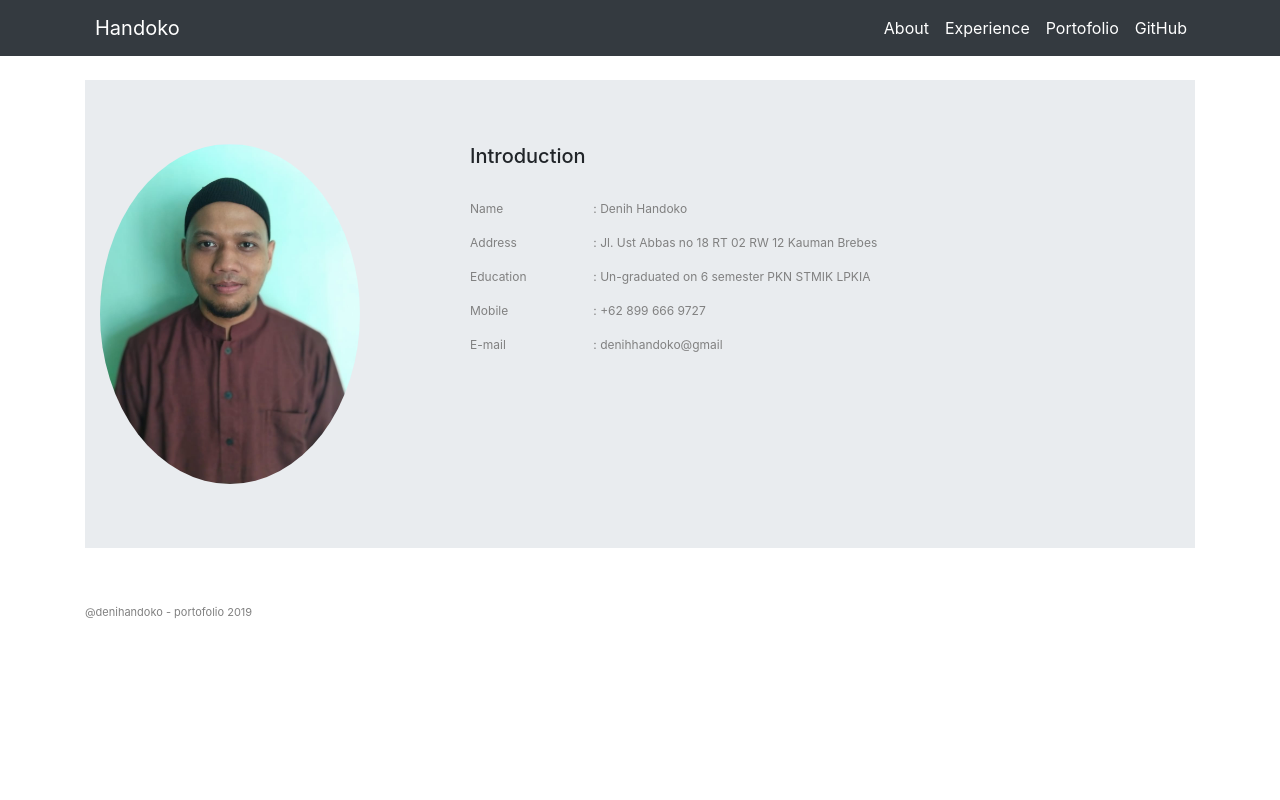
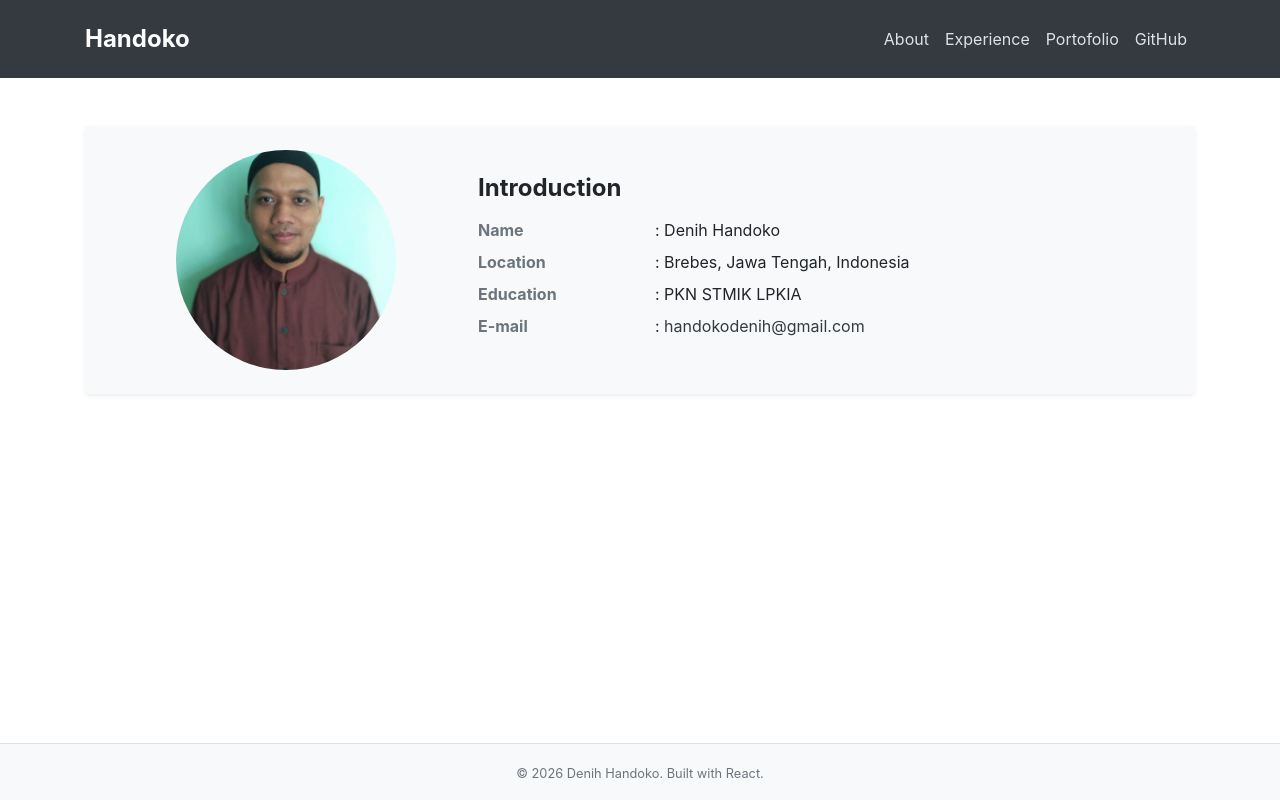
Before and after one commit to handole/denihandoko, a React (Create React App) app: page /about in a window 1280 px wide. Built offline with nearby package versions, Linux system fonts and the light colour scheme.

Commit message:
optimal portofolio

```diff
--- a/package.json
+++ b/package.json
@@ -5,9 +5,7 @@
   "dependencies": {
     "bootstrap": "^4.3.1",
     "react": "^16.11.0",
-    "react-bootstrap": "^1.0.0-beta.14",
     "react-dom": "^16.11.0",
-    "react-mdl": "^1.11.0",
     "react-router-dom": "^5.1.2",
     "react-scripts": "3.2.0",
     "reactstrap": "^8.1.1"
--- a/src/App.css
+++ b/src/App.css
@@ -1,137 +1,25 @@
-/* Navigation landing */
-navTitle {
-  font-family: 'Gill Sans', 'Gill Sans MT', Calibri, 'Trebuchet MS', sans-serif;
-  color: gainsboro;
-  font-size: medium;
-  font-weight: bold;
+/* Application Styles */
+
+body {
+  margin: 0;
+  font-family: -apple-system, BlinkMacSystemFont, 'Segoe UI', 'Roboto', 'Oxygen',
+    'Ubuntu', 'Cantarell', 'Fira Sans', 'Droid Sans', 'Helvetica Neue',
+    sans-serif;
+  -webkit-font-smoothing: antialiased;
+  -moz-osx-font-smoothing: grayscale;
 }
 
-a {
-  padding: 10px;
+code {
+  font-family: source-code-pro, Menlo, Monaco, Consolas, 'Courier New',
+    monospace;
 }
 
-a,
-a:visited {
-  color: blue;
+/* Nav Link hover adjustment */
+.navbar-dark .navbar-nav .nav-link {
+  color: rgba(255, 255, 255, 0.85);
+  transition: color 0.2s ease-in-out;
 }
 
-a.active {
-  color: red;
+.navbar-dark .navbar-nav .nav-link:hover {
+  color: #ffffff;
 }
-
-.header-color {
-  background: #833ab4;  /* fallback for old browsers */
-  background: -webkit-linear-gradient(to right, #fcb045, #fd1d1d, #833ab4);  /* Chrome 10-25, Safari 5.1-6 */
-  background: linear-gradient(to right, #fcb045, #fd1d1d, #833ab4); /* W3C, IE 10+/ Edge, Firefox 16+, Chrome 26+, Opera 12+, Safari 7+ */
-}
-
-.landing-grid {
-  background: #833ab4;  /* fallback for old browsers */
-  background: -webkit-linear-gradient(to right, #fcb045, #fd1d1d, #833ab4);  /* Chrome 10-25, Safari 5.1-6 */
-  background: linear-gradient(to right, #fcb045, #fd1d1d, #833ab4); /* W3C, IE 10+/ Edge, Firefox 16+, Chrome 26+, Opera 12+, Safari 7+ */
-  text-align: center;
-  position: fixed;
-  top: 0;
-  left: 0;
-  width: 100%;
-  height: 100%;
-}
-
-.projects-grid {
-  display: flex;
-}
-
-/* Resume Page css */
-.resume-right-col {
-  background: #27221F;
-  color: white;
-  padding: 2em;
-}
-
-/* contact page css */
-
-.contact-body {
-  margin: auto;
-  position: fixed;
-  width: 100%;
-  height: 100%;
-  justify-content: center;
-  padding-top: 2em;
-}
-
-.contact-grid {
-  text-align: center;
-  justify-content: center;
-  width: 80%;
-  height: 550px;
-  background: white;
-  color: black;
-  margin-bottom: 20px;
-}
-
-.contact-grid h2 {
-  font-family: 'Anton', sans-serif;
-}
-
-.contact-grid p {
-  font-family: 'Oxygen', sans-serif;
-  font-weight: bold;
-}
-
-.contact-grid hr {
-  border-top: 5px dotted black;
-  width: 50%;
-  margin: auto;
-}
-
-.contact-list i {
-  font-size: 66px;
-  padding-right: 5rem;
-}
-
-
-/* contact page css */
-
-.avatar-img {
-  height: 250px;
-  padding-top: 5em;
-}
-
-.banner-text {
-  background-color: black;
-  opacity: .8;
-  width: 75%;
-  margin: auto;
-  border-radius: 10px;
-}
-
-.banner-text h1 {
-  font-size: 66px;
-  font-weight: bold;
-  color: white;
-}
-
-.banner-text hr {
-  border-top: 5px dotted white;
-  width: 50%;
-  margin: auto;
-}
-
-.banner-text p {
-  color: white;
-  font-size: 20px;
-  padding: 1em;
-}
-
-.social-links {
-  display: flex;
-  justify-content: space-between;
-  width: 50%;
-  margin: auto;
-}
-
-.social-links i {
-  color: white;
-  font-size: 5em;
-  padding: 8px;
-}
--- a/src/App.js
+++ b/src/App.js
@@ -1,6 +1,6 @@
-import React, { Component } from 'react';
+import React, { useState } from 'react';
 import './App.css';
-import { BrowserRouter as Router, Route } from "react-router-dom"
+import { BrowserRouter as Router, Route, Switch, Link } from 'react-router-dom';
 import Home from './components/Home';
 import About from './components/About';
 import Portofolio from './components/Portofolio';
@@ -10,60 +10,84 @@ import {
   Container,
   Collapse,
   Navbar,
+  NavbarToggler,
   NavbarBrand,
   Nav,
   NavItem,
-  NavLink,
+  NavLink
 } from 'reactstrap';
 
-class App extends Component {
-
-  render() {
+const App = () => {
+  const [isOpen, setIsOpen] = useState(false);
+  const toggle = () => setIsOpen(!isOpen);
 
   return (
     <Router>
-        <div>
-          <Navbar color="dark" light expand="md">
+      <div className="d-flex flex-column min-vh-100">
+        <Navbar color="dark" dark expand="md" className="py-3">
           <Container>
-            <NavbarBrand style={navTitle} href="/">Handoko</NavbarBrand>
-
-            <Collapse  navbar>
+            <NavbarBrand tag={Link} to="/" style={navTitle}>
+              Handoko
+            </NavbarBrand>
+            <NavbarToggler onClick={toggle} />
+            <Collapse isOpen={isOpen} navbar>
               <Nav className="ml-auto" navbar>
                 <NavItem>
-                  <NavLink style={navTitle} href="/about">About</NavLink>
+                  <NavLink tag={Link} to="/about" style={navItemStyle} onClick={() => setIsOpen(false)}>
+                    About
+                  </NavLink>
                 </NavItem>
                 <NavItem>
-                  <NavLink style={navTitle} href="/experience">Experience</NavLink>
+                  <NavLink tag={Link} to="/experience" style={navItemStyle} onClick={() => setIsOpen(false)}>
+                    Experience
+                  </NavLink>
                 </NavItem>
                 <NavItem>
-                  <NavLink style={navTitle} href="/portofolio">Portofolio</NavLink>
+                  <NavLink tag={Link} to="/portofolio" style={navItemStyle} onClick={() => setIsOpen(false)}>
+                    Portofolio
+                  </NavLink>
                 </NavItem>
                 <NavItem>
-                  <NavLink style={navTitle} href="https://github.com/handole?tab=repositories">GitHub</NavLink>
+                  <NavLink
+                    href="https://github.com/handole?tab=repositories"
+                    target="_blank"
+                    rel="noopener noreferrer"
+                    style={navItemStyle}
+                  >
+                    GitHub
+                  </NavLink>
                 </NavItem>
-
               </Nav>
             </Collapse>
           </Container>
         </Navbar>
-        </div>
-        <div>
-          <Container>
-            <Route path='/' exact component={Home} />
-            <Route path='/about' component={About} />
-            <Route path='/experience' component={Experience} />
-            <Route path='/portofolio' component={Portofolio} />
+
+        <main className="flex-fill">
+          <Container className="py-4">
+            <Switch>
+              <Route path="/" exact component={Home} />
+              <Route path="/about" component={About} />
+              <Route path="/experience" component={Experience} />
+              <Route path="/portofolio" component={Portofolio} />
+            </Switch>
           </Container>
+        </main>
+
         <Footer />
       </div>
     </Router>
-    )
-  }
-}
+  );
+};
 
 export default App;
 
 const navTitle = {
-  color: "white",
-  fonsSize: "30px"
-}
+  color: 'white',
+  fontSize: '24px',
+  fontWeight: 'bold'
+};
+
+const navItemStyle = {
+  color: 'rgba(255, 255, 255, 0.85)',
+  fontSize: '16px'
+};
--- a/src/components/About.js
+++ b/src/components/About.js
@@ -1,36 +1,30 @@
-import React, { Component } from 'react';
+import React from 'react';
 import { Jumbotron, Container, Row, Col, CardImg } from 'reactstrap';
 import about from './assets/about.jpg';
 
-class About extends Component {
-  render() {
+const About = () => {
   return (
-      <div>
-        <br />
-        <Jumbotron fluid>
+    <div className="py-4">
+      <Jumbotron className="bg-light p-4 rounded shadow-sm">
         <Container fluid>
-            <Row>
-              <Col sm="4">
-                <CardImg style={myImg} src={about} alt={"about"} />
+          <Row className="align-items-center">
+            <Col sm="4" className="text-center mb-3 mb-sm-0">
+              <CardImg style={myImg} src={about} alt="Denih Handoko" />
             </Col>
             <Col sm="8">
-                <h5>Introduction</h5>
-                <br />
+              <h4 className="mb-3 font-weight-bold">Introduction</h4>
               <Row>
-                  <Col sm="2">
-                    <p style={conText}>Name</p>
-                    <p style={conText}>Address</p>
-                    <p style={conText}>Education</p>
-                    <p style={conText}>Mobile</p>
-                    <p style={conText}>E-mail</p>
-
+                <Col sm="3" xs="4">
+                  <p className="font-weight-bold text-muted mb-2">Name</p>
+                  <p className="font-weight-bold text-muted mb-2">Location</p>
+                  <p className="font-weight-bold text-muted mb-2">Education</p>
+                  <p className="font-weight-bold text-muted mb-2">E-mail</p>
                 </Col>
-                  <Col sm="10">
-                    <p style={conText}>: Denih Handoko</p>
-                    <p style={conText}>: Jl. Ust Abbas no 18 RT 02 RW 12 Kauman Brebes</p>
-                    <p style={conText}>: Un-graduated on 6 semester PKN STMIK LPKIA</p>
-                    <p style={conText}>: +62 899 666 9727</p>
-                    <p style={conText}>: denihhandoko@gmail</p>
+                <Col sm="9" xs="8">
+                  <p className="mb-2">: Denih Handoko</p>
+                  <p className="mb-2">: Brebes, Jawa Tengah, Indonesia</p>
+                  <p className="mb-2">: PKN STMIK LPKIA</p>
+                  <p className="mb-2">: <a href="mailto:handokodenih@gmail.com" className="text-dark">handokodenih@gmail.com</a></p>
                 </Col>
               </Row>
             </Col>
@@ -38,21 +32,15 @@ class About extends Component {
         </Container>
       </Jumbotron>
     </div>
-    )
-  }
-}
+  );
+};
 
 export default About;
 
-
 const myImg = {
-  width: "260px",
-  height: "340px",
-  borderRadius: "50%",
-  position: "center"
-}
-
-const conText = {
-  color: "grey",
-  fontSize: "12px"
-}
+  width: '220px',
+  height: '220px',
+  objectFit: 'cover',
+  borderRadius: '50%',
+  margin: '0 auto'
+};
--- a/src/components/Experience.js
+++ b/src/components/Experience.js
@@ -1,57 +1,48 @@
-import React, { Component } from 'react';
-import {
-  Card, CardText, CardBody
-} from 'reactstrap';
+import React from 'react';
+import { Card, CardText, CardBody } from 'reactstrap';
 
-class Experiance extends Component {
-  state = {
-    experience: [
+const experiences = [
   {
-        'id': 1,
-        'title': 'Full Stack Software Engineer Sosaro',
-        'subtitle': 'Juni – October 2019',
-        'content': 'Full stack Python developer. Develop Restfull API for mobile app'
+    id: 1,
+    title: 'Full Stack Software Engineer - Sosaro',
+    subtitle: 'Juni 2019 – Oktober 2019',
+    content: 'Developed backend RESTful APIs with Python to power core mobile application features and integrated third-party services.'
   },
   {
-        'id': 2,
-        'title': 'Full Stack Software Engineer CoderDojo Indonesia',
-        'subtitle': 'April 2018 – Mei 2019',
-        'content': 'Software engineer using the Python/Django framework. Delivering a broker website (apartments) for the USA market, in a team with 3 colleague engineers. Task management via Jira. Versioning control with Bitbucket.'
+    id: 2,
+    title: 'Full Stack Software Engineer - CoderDojo Indonesia',
+    subtitle: 'April 2018 – Mei 2019',
+    content: 'Engineered an apartment broker web platform for the US market using Python and Django within an Agile team of 4 engineers. Managed workflow via Jira and code via Git.'
   },
   {
-        'id': 3,
-        'title': 'RF Analyst Engineer, PT. Jast 1 (Sub Telkomsel Company)',
-        'subtitle': 'Maret 2014 - Oktober 2016',
-        'content': 'Coordinating a Driver tester Team of 4 people & the Rigger Team of 2 people. Executing audits and physical tuning. Log file analysis with ‘Nemo Analyzer’. Testing 2G, 3G, 4G network coverage (signal strength, internet, voice quality) based on cluster area. Target and performance measuring based on KPI’s.'
+    id: 3,
+    title: 'RF Analyst Engineer - PT. Jast 1 (Sub Telkomsel Company)',
+    subtitle: 'Maret 2014 – Oktober 2016',
+    content: 'Led cross-functional drive testing and rigger teams. Analyzed network log files with Nemo Analyzer, monitored 2G/3G/4G KPI metrics, and performed physical RF tuning.'
   }
-    ]
-  }
+];
 
-  render() {
+const Experience = () => {
   return (
-      <div>
-        <h4>My experience</h4>
-        {
-          this.state.experience.map((item, index) => (
-            <Card>
-              <CardBody key={item.id}>
-                <h5>{item.title}</h5>
-                <p style={subTitle}>{item.subtitle}</p>
-                <CardText>{item.content}</CardText>
-
+    <div className="py-4">
+      <h3 className="mb-4">Work Experience</h3>
+      {experiences.map((item) => (
+        <Card key={item.id} className="mb-3 shadow-sm border-0" style={{ background: '#f8f9fa' }}>
+          <CardBody>
+            <h5 className="font-weight-bold mb-1">{item.title}</h5>
+            <p style={subTitle} className="mb-2">{item.subtitle}</p>
+            <CardText className="text-secondary">{item.content}</CardText>
           </CardBody>
         </Card>
-          ))
-        }
+      ))}
     </div>
-    )
-  }
-}
+  );
+};
 
-export default Experiance;
+export default Experience;
 
 const subTitle = {
-  color: "grey",
-  fontSize: "12px",
-  fontStyle: "Italic"
-}
+  color: '#6c757d',
+  fontSize: '13px',
+  fontStyle: 'italic'
+};
--- a/src/components/Home.js
+++ b/src/components/Home.js
@@ -1,33 +1,31 @@
-import React, { Component } from 'react';
-// import { Row } from 'reactstrap';
+import React from 'react';
+import { Jumbotron, Button } from 'reactstrap';
+import { Link } from 'react-router-dom';
 
-class Home extends Component {
-  render() {
-    return (
-      <div>
-        <br />
-        <h1>Hello, world!</h1>
-        <br/>
-        <p style={conText}>I am Denih Handoko, a software engineer </p>
-        <p style={conText}>Loves technology. Ideal professional to augment a technical team for back end development. Python is efficient & extremely powerful.</p>
-        <p style={conText}>I has a preference for back end programming. Finds joy in helping his colleague engineers and can act as point of contact for 2,3 developers. </p>
-        <p style={conText}>My ambition is to constantly grow his technical skills and now is programming 2 mobile apps using React Native.</p>
-        <br />
-        <br />
-        <br />
-        <br />
-        <br />
-        <br />
-        <br />
-        <br />
-      </div>
-    )
-  }
-}
+const Home = () => {
+  return (
+    <div className="py-4">
+      <Jumbotron className="bg-light p-5 rounded shadow-sm">
+        <h1 className="display-4 font-weight-bold">Hello, world!</h1>
+        <p className="lead mt-3 text-secondary">
+          I am <strong>Denih Handoko</strong>, a Software Engineer specialized in backend development and scalable web architectures.
+        </p>
+        <hr className="my-4" />
+        <p className="text-muted">
+          Proficient in Python (FastAPI, Django), Golang (Gin), ETL data pipelines, and RESTful APIs.
+          Focused on writing clean, maintainable code and solving real-world software problems.
+        </p>
+        <div className="mt-4">
+          <Button tag={Link} to="/portofolio" color="dark" className="mr-2">
+            View Projects
+          </Button>
+          <Button tag={Link} to="/about" outline color="dark">
+            About Me
+          </Button>
+        </div>
+      </Jumbotron>
+    </div>
+  );
+};
 
 export default Home;
-
-const conText = {
-  color: "grey",
-  fontSize: "15px"
-}
--- a/src/components/footer.js
+++ b/src/components/footer.js
@@ -1,30 +1,20 @@
-import React, { Component } from 'react';
-import { Container, Col, Row } from 'reactstrap';
+import React from 'react';
+import { Container, Row, Col } from 'reactstrap';
 
-class Footer extends Component {
-  render() {
-    return (
-      <div>
+const Footer = () => {
+  const currentYear = new Date().getFullYear();
+
+  return (
+    <footer className="mt-auto py-3 bg-light border-top">
       <Container>
-        <br />
         <Row>
-          <Col sm="10">
-            <p style={myFooter}>@denihandoko - portofolio 2019</p>
-          </Col>
-          <Col sm="2">
-            <p style={myFooter}></p>
+          <Col className="text-center text-muted">
+            <small>© {currentYear} Denih Handoko. Built with React.</small>
           </Col>
         </Row>
-
       </Container>
-      </div>
-    )
-  }
-}
+    </footer>
+  );
+};
 
 export default Footer;
-
-const myFooter = {
-  color: "grey",
-  fontSize: "11px"
-}
```
Also changed, not shown: src/components/Portofolio.js (+95 -72 lines), 1 other file (tests, documents, lock files or other folders). Lines whose indentation alone changed are shown as unchanged.
